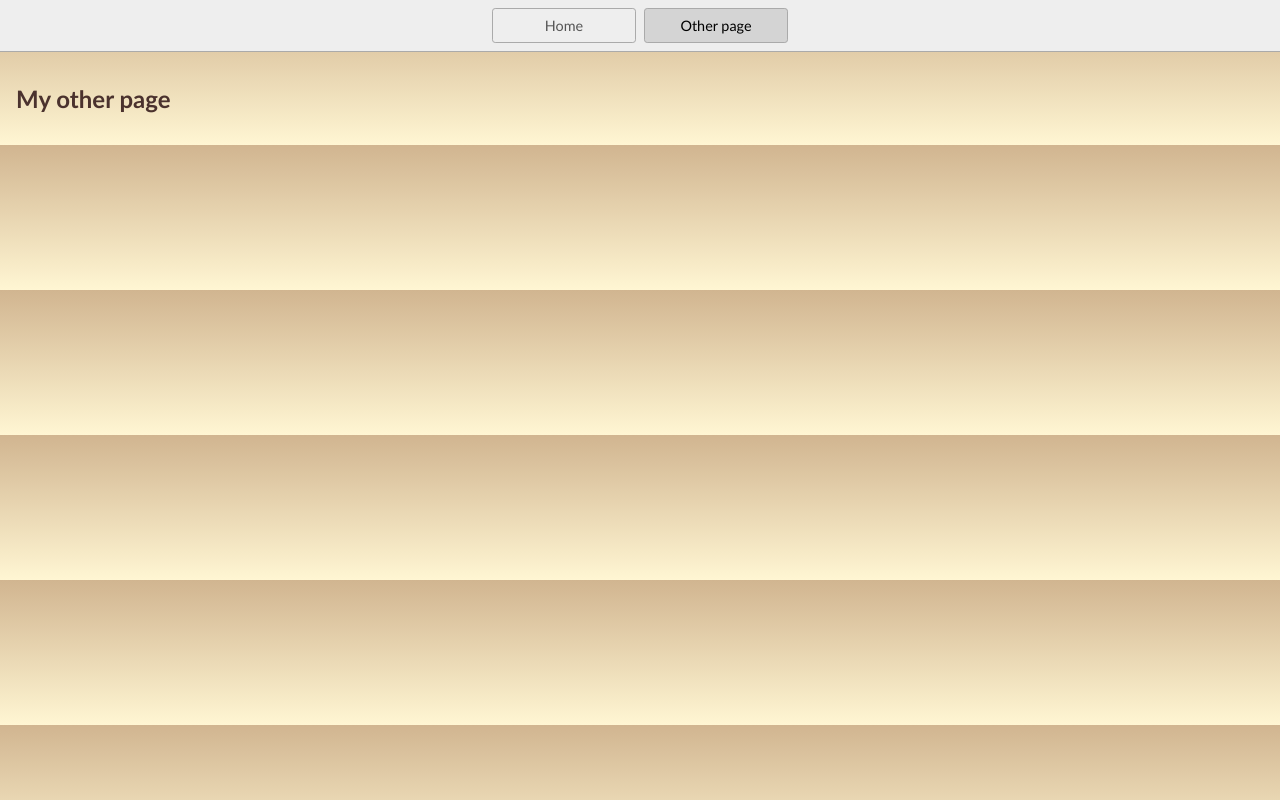
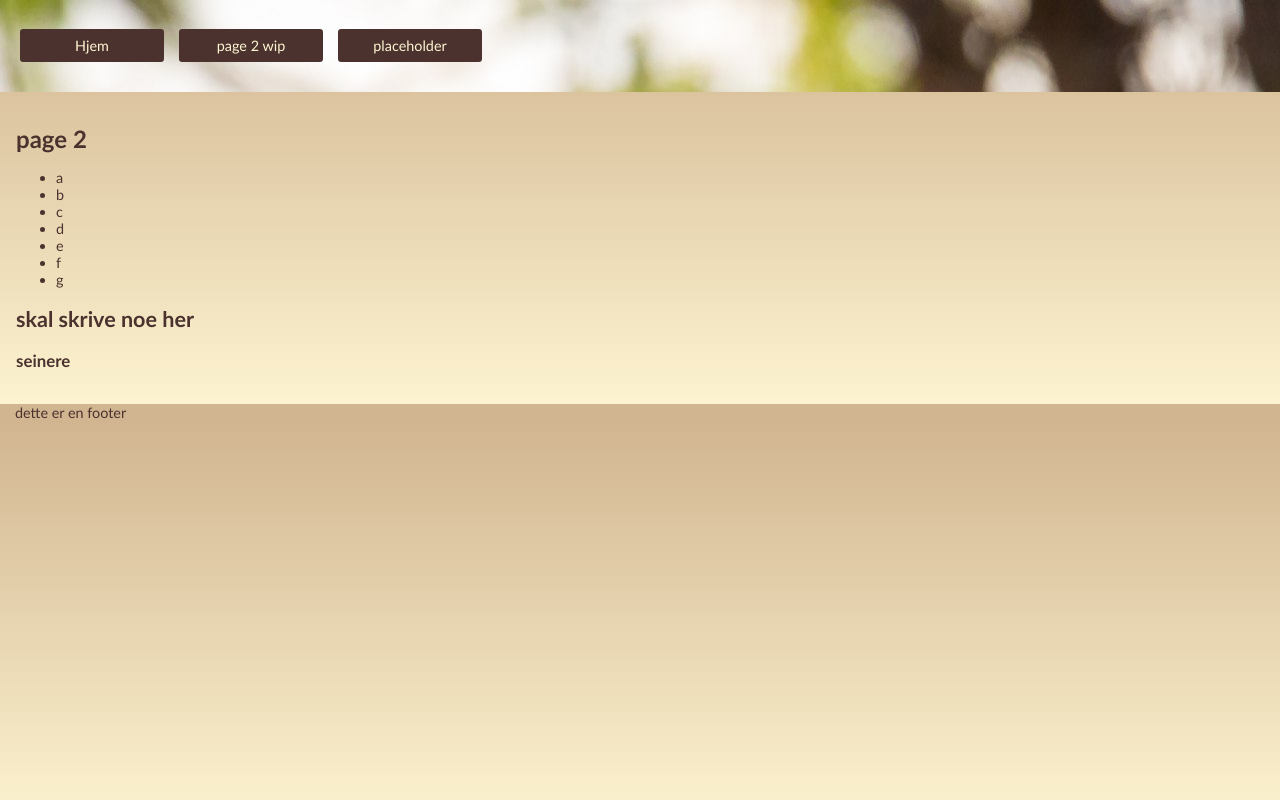
Before and after one commit to tomekoder/oppgave1, a website: page page2.html in a window 1280 px wide. Drawn offline with Linux system fonts and the light colour scheme.

Commit message:
links, navigasjon, page 2 + styling

```diff
--- a/page2.html
+++ b/page2.html
@@ -1,5 +1,5 @@
 <!DOCTYPE html>
-<html lang="en">
+<html lang="en, nb">
   <head>
     <title>Other page</title>
     <meta charset="UTF-8" />
@@ -8,12 +8,30 @@
     <script type="module" src="script.js"></script>
   </head>
   <body>
-    <nav>
-      <a href="/">Home</a>
-      <a href="/page2.html" aria-current="page">Other page</a>
-    </nav>
+    <header>
+      <nav>
+        <ul class="headerLinks">
+          <a class="boxes" href="/">Hjem</a>
+          <li ><a class="boxes" href="page2.html" > page 2 wip</a></li>
+          <li > <a class="boxes" href= > placeholder</a></li>
+        </ul>
+      </nav>
+    </header>
+
     <main>
-      <h1>My other page</h1>
+      <h1>page 2</h1>
+      <ul>
+        <li>a</li>
+        <li>b</li>
+        <li>c</li>
+        <li>d</li>
+        <li>e</li>
+        <li>f</li>
+        <li>g</li>
+      </ul>
+      <h2>skal skrive noe her</h2>
+      <h3>seinere</h3>
     </main>
+    <footer>dette er en footer</footer>
   </body>
 </html>
--- a/styles.css
+++ b/styles.css
@@ -11,14 +11,7 @@ body {
 }
 
 nav {
-  display: flex;
-  flex-wrap: wrap;
-  align-items: center;
-  justify-content: center;
-  padding: 0.5rem;
-  gap: 0.5rem;
-  border-bottom: solid 1px #aaa;
-  background-color: #eee;
+
 }
 
 nav a {
@@ -26,10 +19,10 @@ nav a {
   min-width: 9rem;
   padding: 0.5rem;
   border-radius: 0.2rem;
-  border: solid 1px #aaa;
+  border: solid 1px;
   text-align: center;
   text-decoration: none;
-  color: #555;
+  color: rgb(255, 246, 211);
 }
 
 nav a[aria-current='page'] {
@@ -48,15 +41,31 @@ h1 {
 }
 
 header {
-  border-width: 10px;
-  border-style: solid;
+  padding-inline: 5px;
+  padding-block: 15px;
   background-color: rgb(255, 246, 211);
-  border-color: rgb(255, 246, 211);
-  display: flex;
-  padding-inline:15px;
+  background-image: url("assets/shortearedowl1.jpg");
+
 }
 footer{
   background-color: rgb(209, 181, 144);
   display: flex;
   padding-inline:15px;
 }
+
+.headerLinks {
+  display: flex;
+  flex-direction: row;
+  justify-content: start;
+  align-items: center;
+  list-style-type: none;
+  gap: 15px;
+  padding-inline: 15px;
+border-style: none;
+}
+
+.boxes {
+  border-style: none;
+  background-color: rgb(75, 50, 46);
+
+}
```
Also changed, not shown: index.html (+11 -1 lines).
